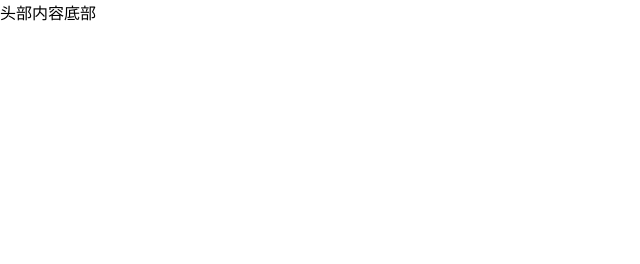
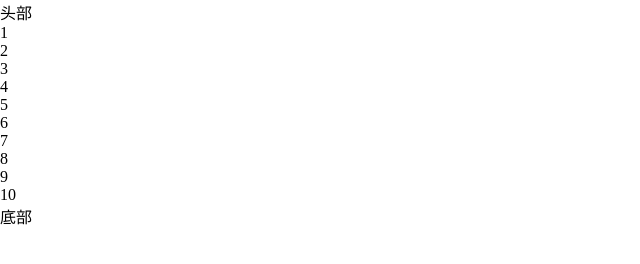
Before and after one commit to shanchunyuwz/1606A0831, a plain HTML site: page src/index.html in a window 1280 px wide. Shown: the whole page, without its empty margins (0-640 px from the left). Drawn offline with Linux system fonts and the light colour scheme.

Commit message:
内容完成

```diff
--- a/src/css/style.css
+++ b/src/css/style.css
@@ -15,4 +15,5 @@ body {
     height: 100%;
     overflow: hidden;
     display: flex;
+    flex-direction: column;
 }
--- a/src/index.html
+++ b/src/index.html
@@ -12,7 +12,20 @@
 <body>
     <div class="wrap">
         <header>头部</header>
-        <div class="con">内容</div>
+        <div class="con">
+            <ul>
+                <li>1</li>
+                <li>2</li>
+                <li>3</li>
+                <li>4</li>
+                <li>5</li>
+                <li>6</li>
+                <li>7</li>
+                <li>8</li>
+                <li>9</li>
+                <li>10</li>
+            </ul>
+        </div>
         <footer>底部</footer>
     </div>
 </body>
```
